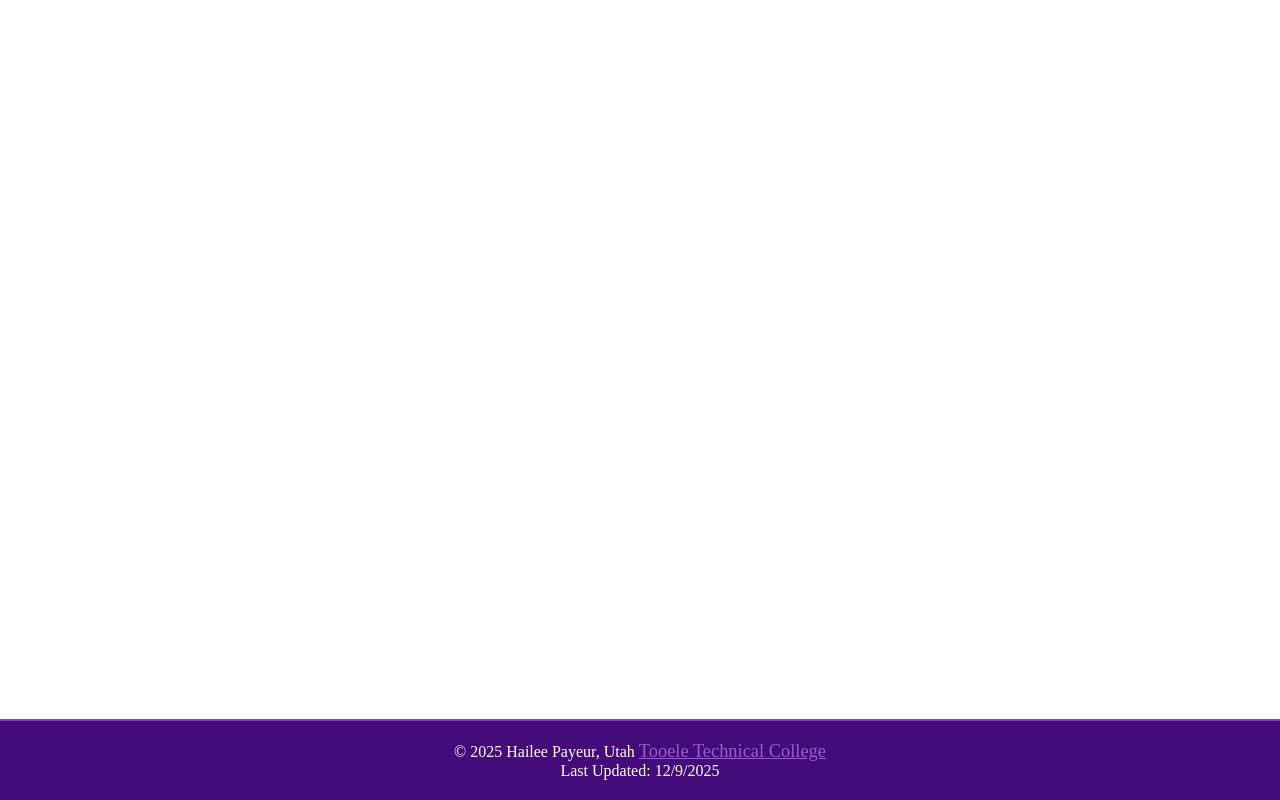
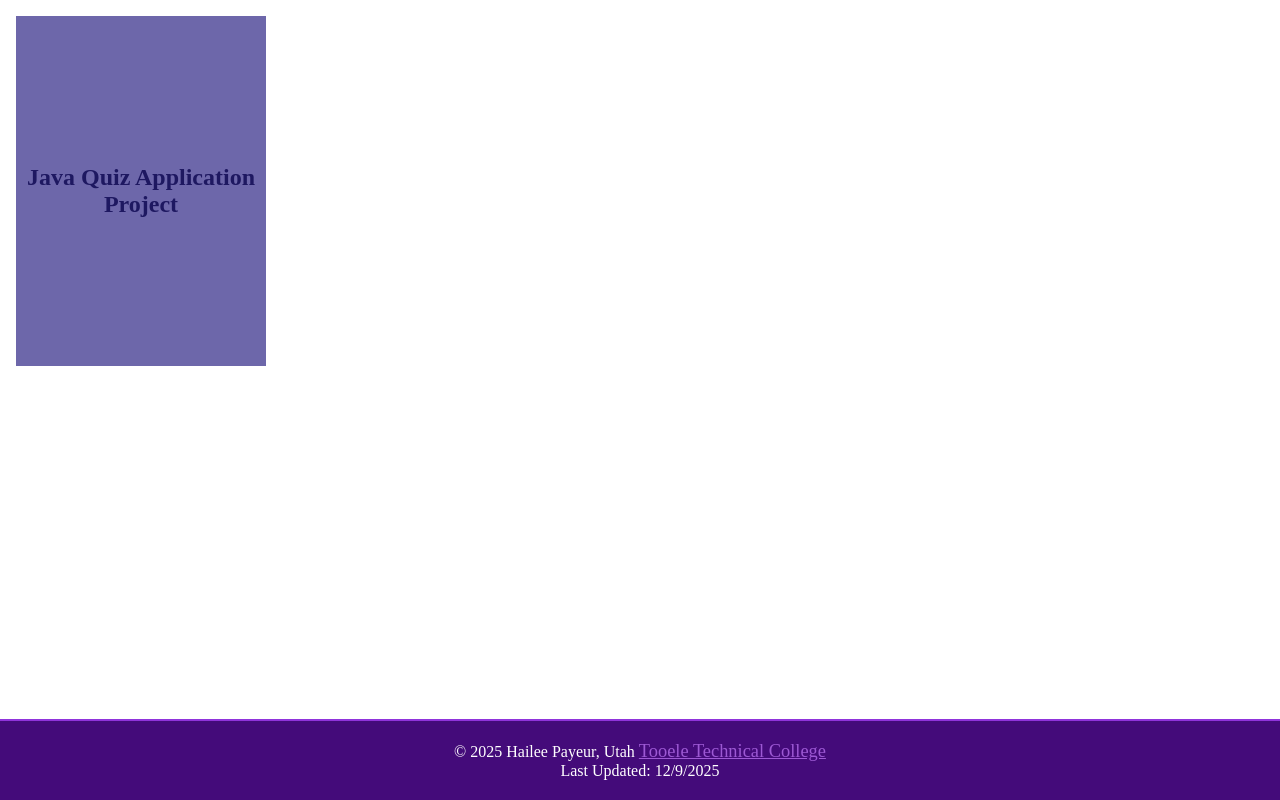
Before and after one commit to Hpayeur/PortalProject, a plain HTML site: page Project_One/project1.html in a window 1280 px wide. Drawn offline with Linux system fonts and the light colour scheme.

Commit message:
adding project

```diff
--- a/Project_One/project1.html
+++ b/Project_One/project1.html
@@ -8,6 +8,19 @@
       <title>My Projects</title>
     </head>
     <body>
+        <div class="cards">
+        <div class="card">
+          <div class="card-inner">
+            <div class="card-front">
+              <h2>Java Quiz Application Project</h2>
+            </div>
+            <div class="card-back">
+              <a href="https://hpayeur.github.io/Java_Quiz_Application">Clink This LInk!</a>
+            </div>
+          </div>
+        </div>
+        <!-- Container End -->
+      </div>
       <footer class="bg-dark">
         © <span id="year">2025</span> Hailee Payeur, Utah
         <a
```
